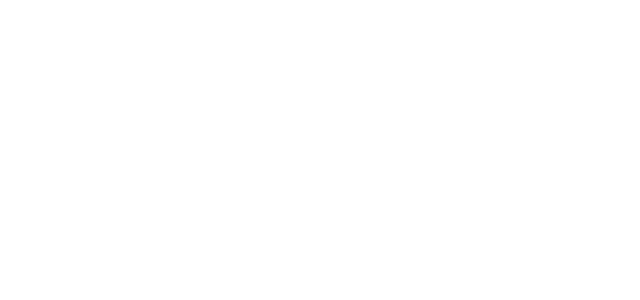
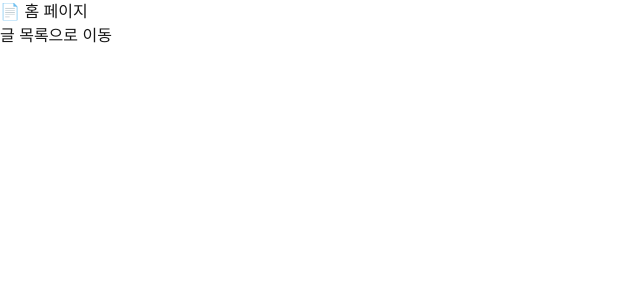
Before and after one commit to yullivan/blog-front, a Next.js app: page / in a window 1280 px wide. Shown: the top 300 px of the page, without its empty margins (0-640 px from the left). Built offline with nearby package versions, Linux system fonts and the light colour scheme.

Commit message:
feat: '메인 페이지'에 '글 목록 페이지'로 이동하는 링크 추가

```diff
--- a/src/app/page.tsx
+++ b/src/app/page.tsx
@@ -1,3 +1,10 @@
+import Link from 'next/link';
+
 export default function Home() {
-  return <div></div>;
+  return (
+    <div>
+      <div>📄 홈 페이지</div>
+      <Link href="/posts">글 목록으로 이동</Link>
+    </div>
+  );
 }
```
